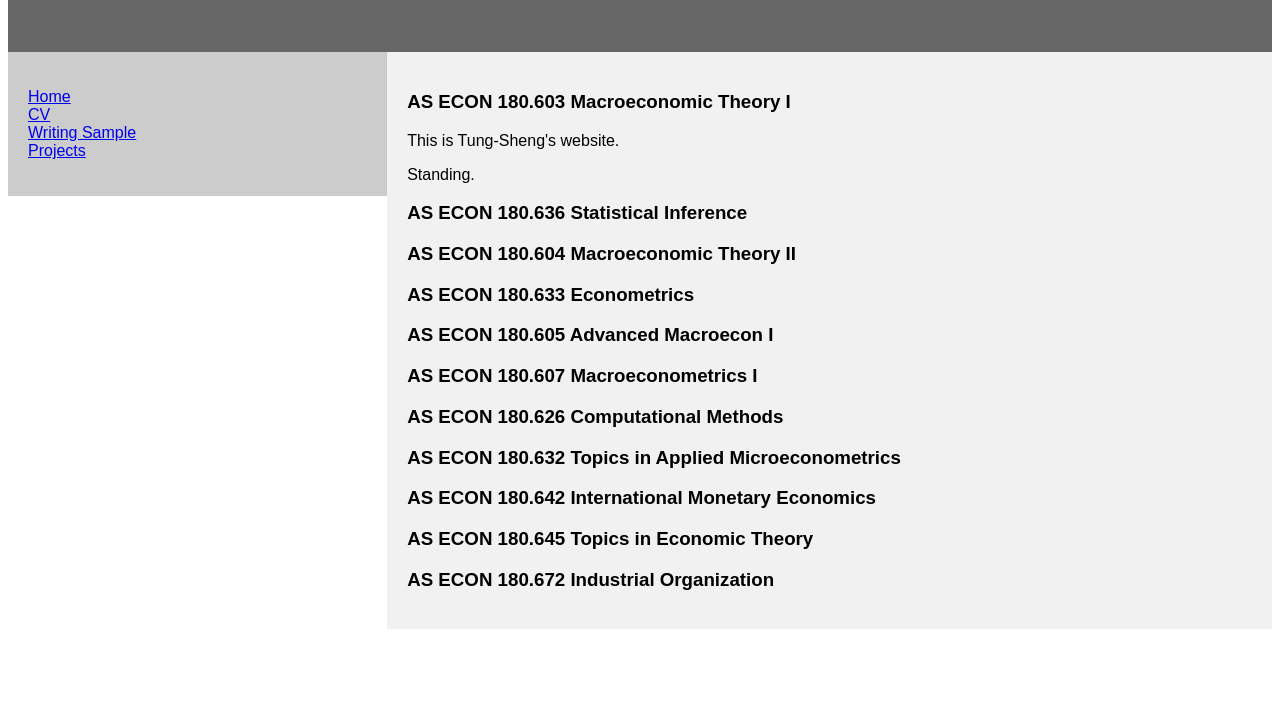
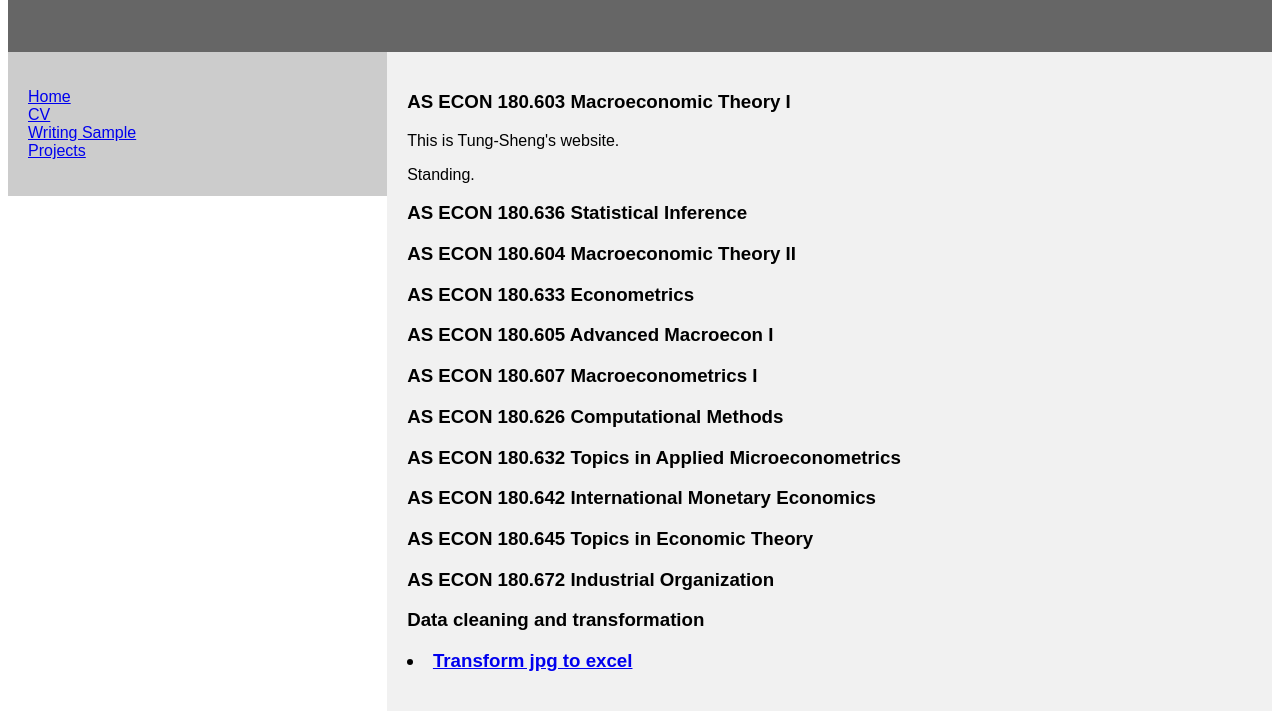
Before and after one commit to HTS420/HTS420.github.io, a plain HTML site: page projects/index.html in a window 1280 px wide. Shown: the part 164-883 px from the top of the page. Before the commit the page ends 801 px from the top, so only its background shows below. Drawn offline with Linux system fonts and the light colour scheme.

Commit message:
upload jpg2excel jupyter notebook

```diff
--- a/projects/index.html
+++ b/projects/index.html
@@ -89,6 +89,8 @@ section::after {
     <h1>AS ECON 180.642 International Monetary Economics<h1>
     <h1>AS ECON 180.645 Topics in Economic Theory<h1>
     <h1>AS ECON 180.672 Industrial Organization<h1>
+    <h1>Data cleaning and transformation<h1>
+  	<li><a href =https://hts420.github.io/projects/jpg2excel/jpg2excel.ipynb>Transform jpg to excel<a/></li>
   </article>
 </section>
 
```
Also changed, not shown: 4 other files.
